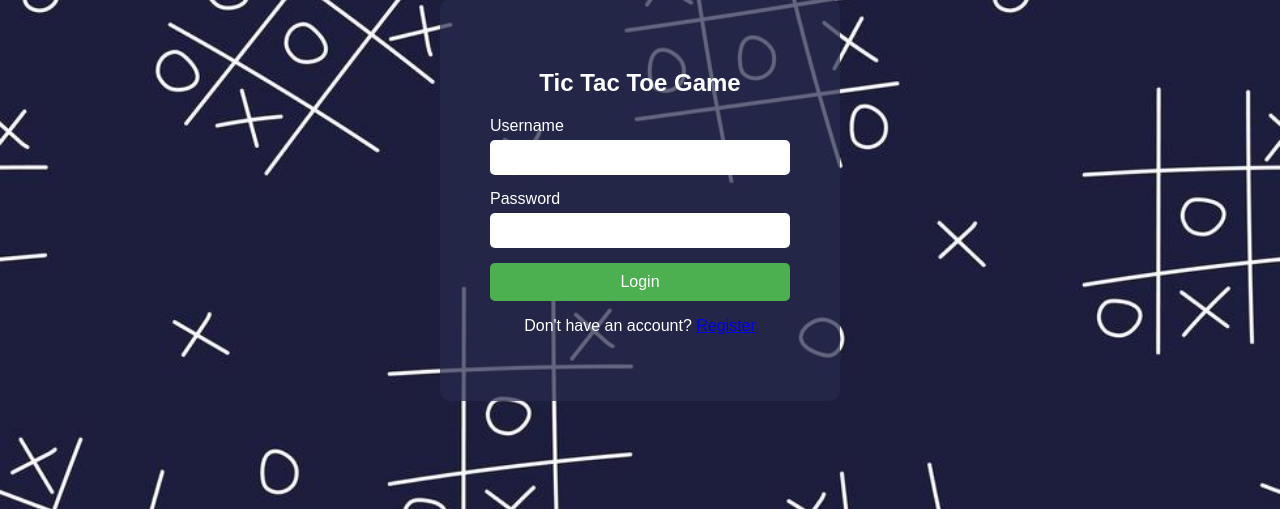
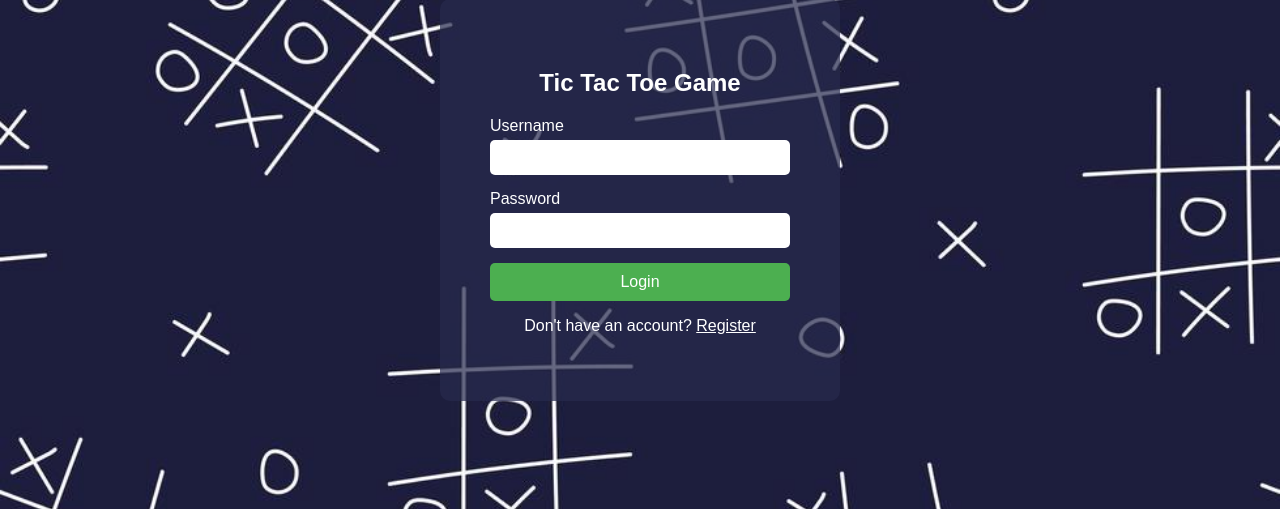
Before and after one commit to iramluism/tic-tac-toe-game, a Django app: page /web/login in a window 1280 px wide. Shown: the part 200-709 px from the top of the page. Run offline with Django 4.2, Linux system fonts and the light colour scheme.

Commit message:
fix: links color

```diff
--- a/app/tic_tac_toe/presentation/web/templates/login.html
+++ b/app/tic_tac_toe/presentation/web/templates/login.html
@@ -14,7 +14,7 @@
           <input type="password" id="password" name="password" required>
       </div>
       <button type="submit" onclick="onLogin()">Login</button>
-        <p>Don't have an account? <a href="/web/register">Register</a></p>
+        <p >Don't have an account? <a class="register" style="color:white" href="{% url 'register' %}">Register</a></p>
 </div>
 
 {% endblock %}
--- a/app/tic_tac_toe/presentation/web/templates/register.html
+++ b/app/tic_tac_toe/presentation/web/templates/register.html
@@ -1,9 +1,12 @@
 
 {% extends "base.html" %}
 {% load static %}
+
+
 {% block app %}
 
 <div class="login-container">
+    <a style="color: white;" href="{% url 'login' %}"> Back to Login </a>
   <h2>Tic Tac Toe Game</h2>
       <div class="input-group">
           <label for="username">Username</label>
```
Also changed, not shown: app/tic_tac_toe/presentation/web/static/styles.css (line endings or trailing spaces).
